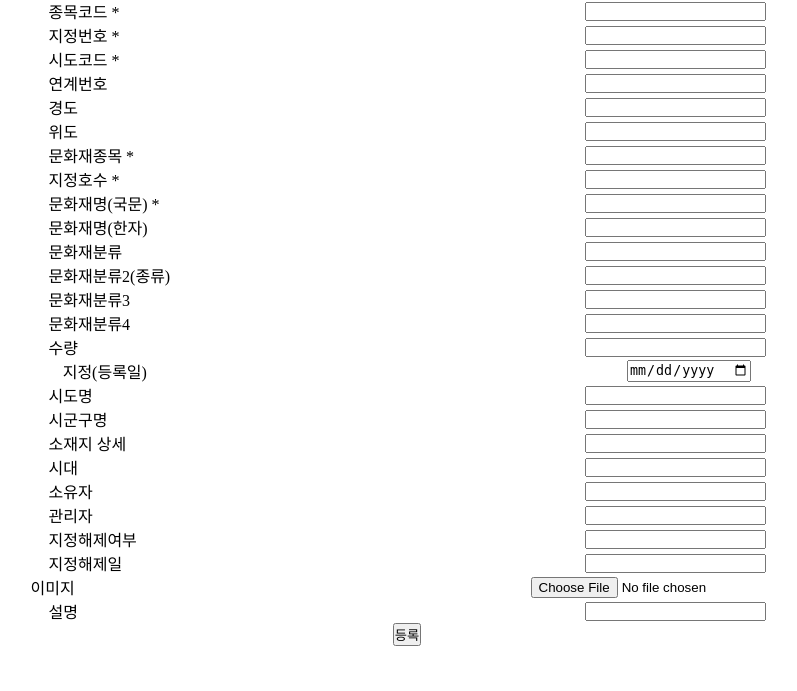
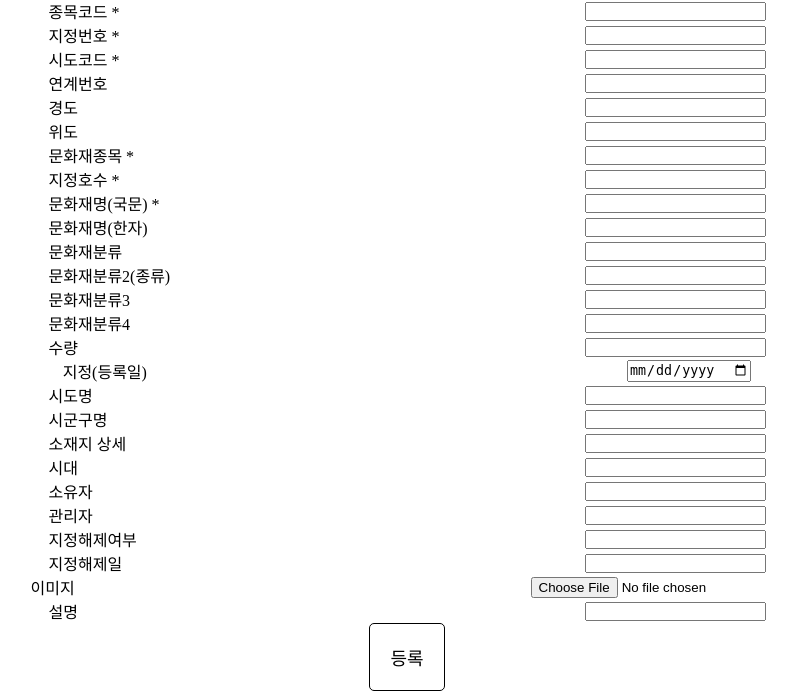
Before and after one commit to RootToBranch/2021-Gyeonggi-C, a PHP site: page /culturalCreate.php in a window 1280 px wide; the page is wider, and only the part inside the window is pictured. Shown: the part 176-867 px from the top of that part, without its empty margins (233-1030 px from the left). Before the commit the page ends 822 px from the top of that part, so only its background shows below. Run offline with PHP 8.4, Linux system fonts and the light colour scheme; some libraries are stand-ins or nearby versions.

Commit message:
Add 'culturalEditPage' styles

```diff
--- a/htdocs/resource/style.css
+++ b/htdocs/resource/style.css
@@ -999,6 +999,16 @@ k는 opacity가 활성화 되는 visual image를 알려줌 */
     align-items: center;
     width: 50px;
     height: 50px;
+
+    border-radius: 5px;
+    transition: box-shadow 0.25s;
+}
+#culturalPropertiesPage .section_layout_type1 .page_bar > a:hover {
+    box-shadow: 0px 0px 1px 0px black;
+}
+#culturalPropertiesPage .section_layout_type1 .page_bar > a:active {
+    box-shadow: inset 0px 0px 2px 0px black;
+
 }
 
 #culturalCreatePage .contentSection,
@@ -1029,3 +1039,21 @@ k는 opacity가 활성화 되는 visual image를 알려줌 */
 #culturalEditPage .contentSection > form > label > span {
     width: 500px;
 }
+
+#culturalCreatePage .contentSection button,
+#culturalEditPage .contentSection a,
+#culturalEditPage .contentSection button {
+    display: block;
+    padding: 20px;
+    background-color: transparent;
+    border: 1px solid black;
+    border-radius: 5px;
+    font-size: 18px;
+    cursor: pointer;
+    margin: 0 10px;
+}
+
+#culturalEditPage .contentSection .btnList {
+    display: flex;
+    justify-content: space-around;
+}
```
